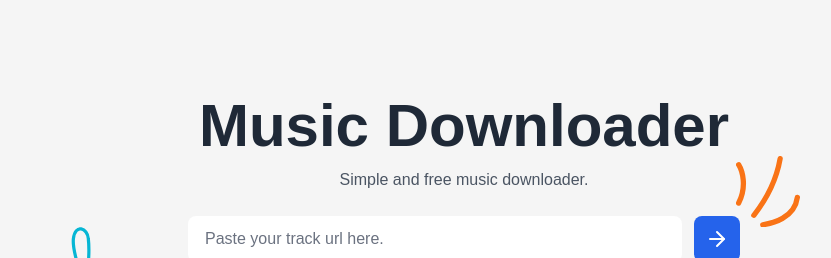
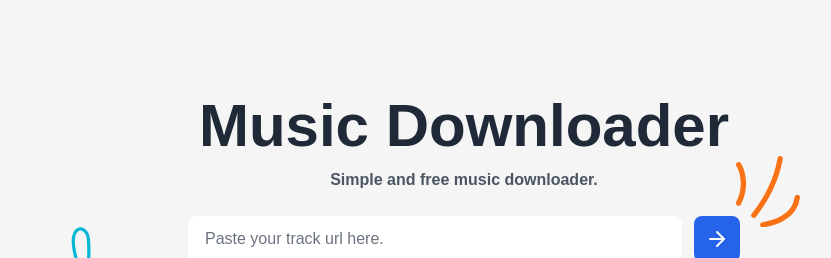
Before and after one commit to OLuwis/nextjs-music-downloader, a Next.js app: page / in a window 1280 px wide. Shown: the top 258 px of the page, without its empty margins (176-1007 px from the left). Built offline with nearby package versions, Linux system fonts and the light colour scheme.

Commit message:
change Subtitle styles

```diff
--- a/src/app/components/home/Subtitle.tsx
+++ b/src/app/components/home/Subtitle.tsx
@@ -4,7 +4,7 @@ export default function Subtitle({
 	text: string;
 }) {
 	return (
-		<p className="mt-3 text-gray-600 dark:text-neutral-400">
+		<p className="mt-3 text-gray-600 dark:text-neutral-400 font-bold">
 			{text}
 		</p>
 	);
```
